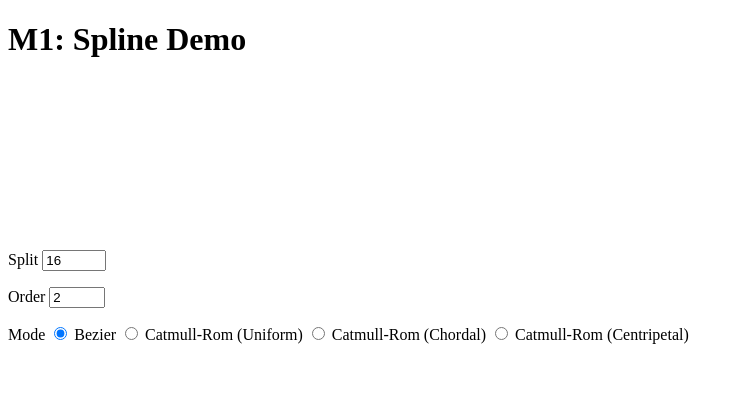
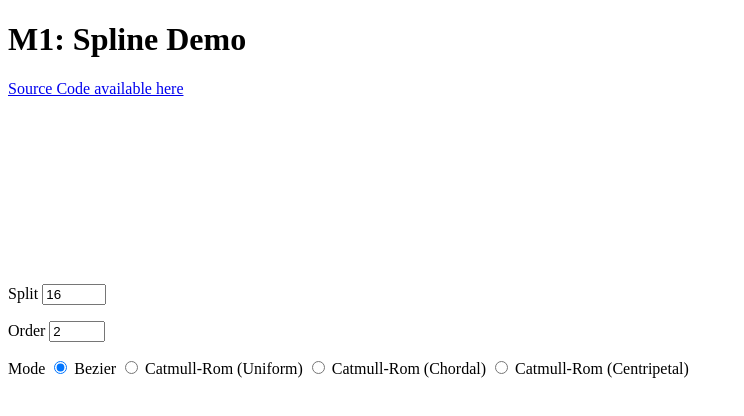
Before and after one commit to ibuki2003/is_cg_gl, a website built with Vite: page m1_spline/index.html in a window 1280 px wide. Shown: the whole page, without its empty margins (0-744 px from the left). Built offline with nearby package versions, Linux system fonts and the light colour scheme.

Commit message:
feat: add link to repo

```diff
--- a/m1_spline/index.html
+++ b/m1_spline/index.html
@@ -8,6 +8,7 @@
   </head>
   <body>
     <h1>M1: Spline Demo</h1>
+    <p><a href="https://github.com/ibuki2003/is_cg_gl">Source Code available here</a></p>
     <canvas id="canvas"></canvas>
     <form onsubmit="return false">
       <p>
```
